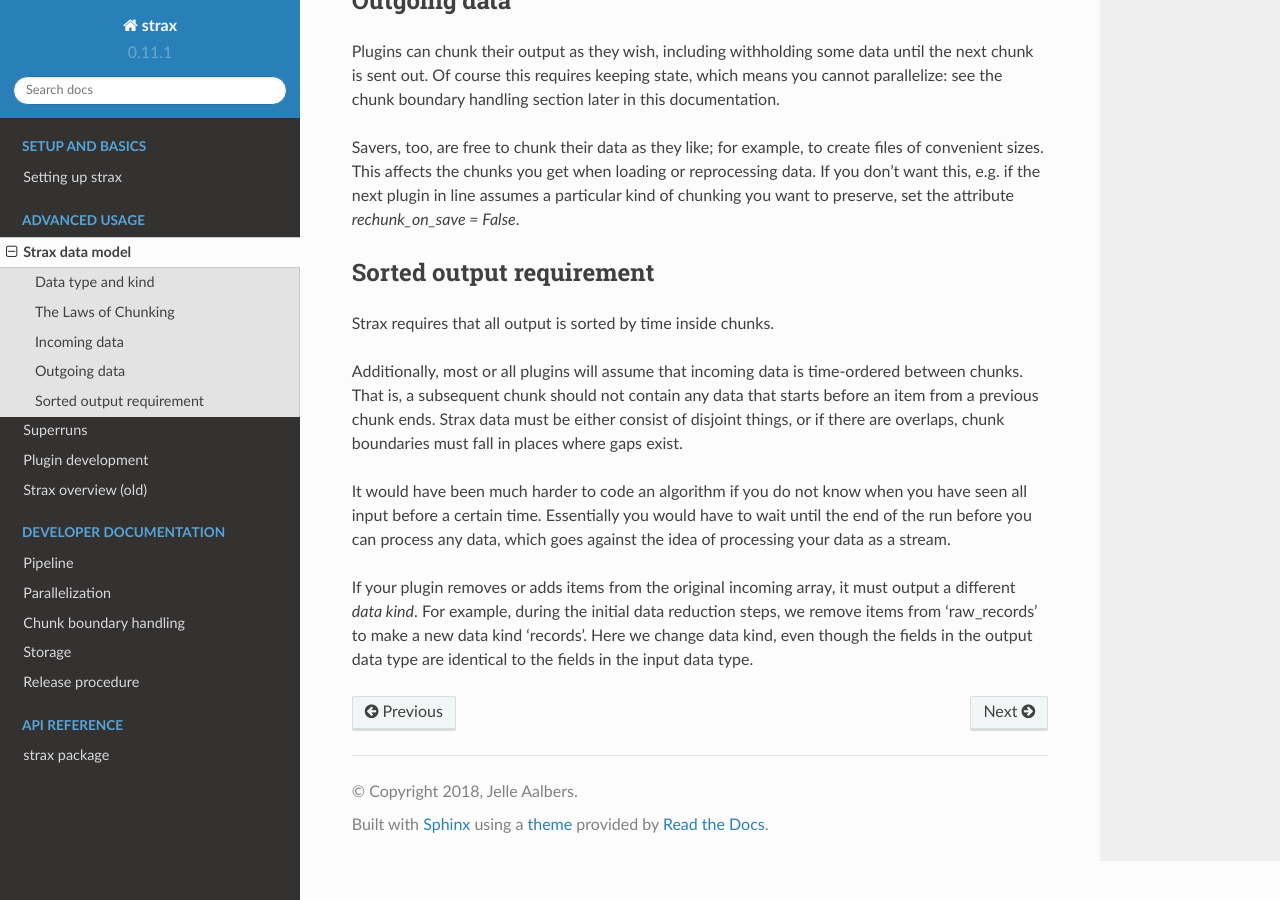
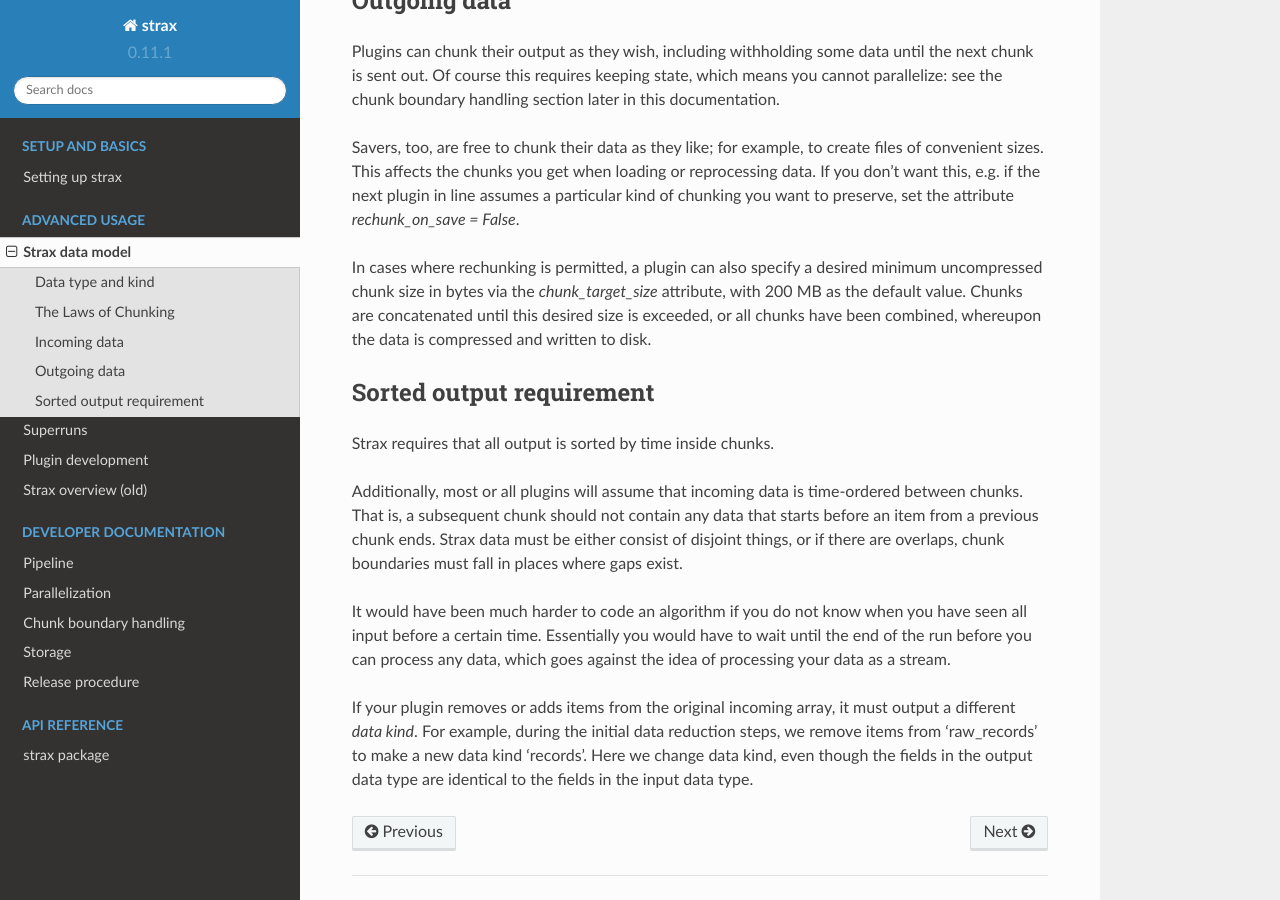
Before and after one commit to AxFoundation/strax, a Sphinx documentation site: the page built from docs/source/advanced/chunking.rst, in a window 1280 px wide and 900 px high, scrolled down 1160 px. Built offline with Sphinx 7.4.7 and the Read the Docs theme 2.0.0, drawn with Linux system fonts in a browser that asks for light colours.

Commit message:
Update for docs

```diff
--- a/docs/source/advanced/chunking.rst
+++ b/docs/source/advanced/chunking.rst
@@ -39,6 +39,8 @@ Plugins can chunk their output as they wish, including withholding some data unt
 
 Savers, too, are free to chunk their data as they like; for example, to create files of convenient sizes. This affects the chunks you get when loading or reprocessing data. If you don't want this, e.g. if the next plugin in line assumes a particular kind of chunking you want to preserve, set the attribute `rechunk_on_save = False`.
 
+In cases where rechunking is permitted, a plugin can also specify a desired minimum uncompressed chunk size in bytes via the `chunk_target_size` attribute, with 200 MB as the default value. Chunks are concatenated until this desired size is exceeded, or all chunks have been combined, whereupon the data is compressed and written to disk.
+
 
 Sorted output requirement
 --------------------------
```
